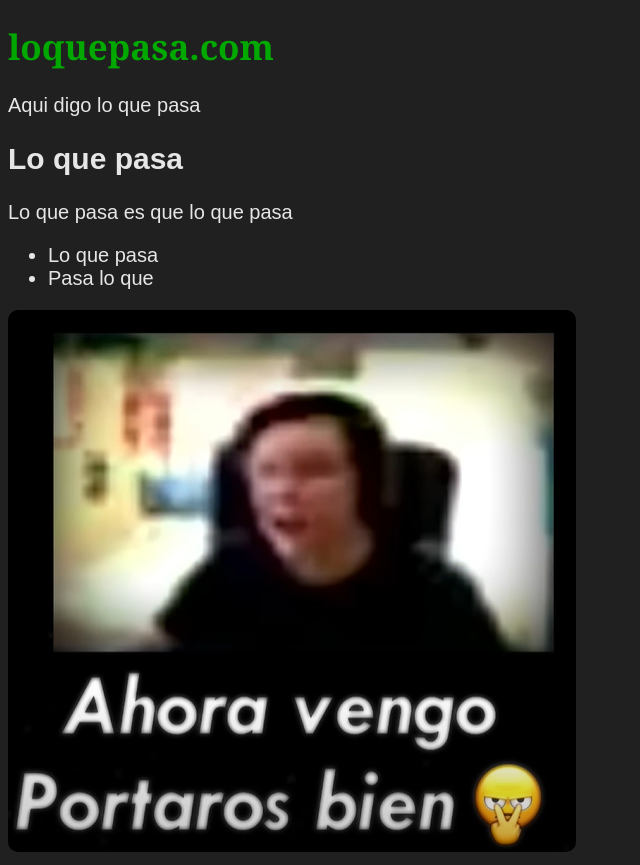
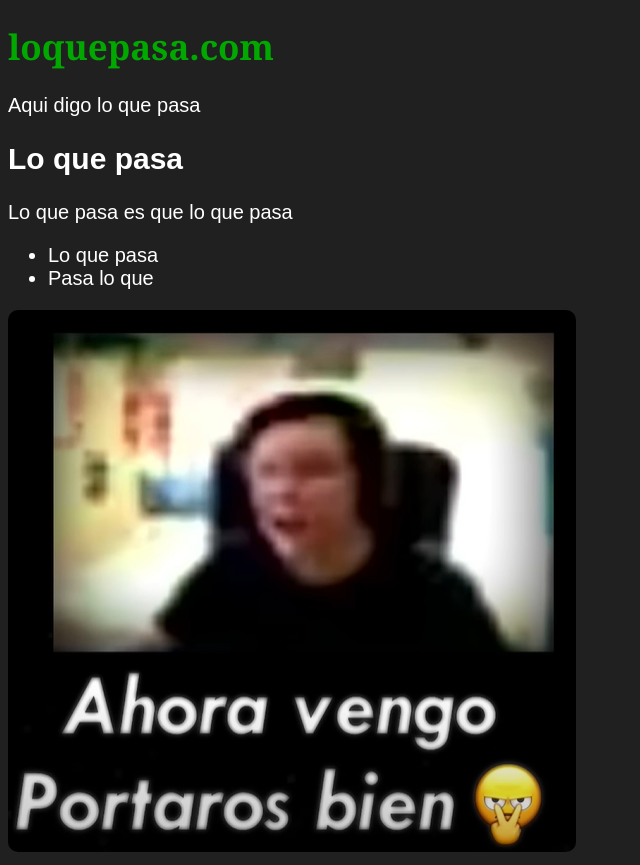
Before and after one commit to 2duviz2/2duviz2.github.io, a plain HTML site: page index.html in a window 1280 px wide. Shown: the whole page, without its empty margins (0-640 px from the left). Drawn offline with Linux system fonts and the light colour scheme.

Commit message:
modified:   style.css

```diff
--- a/style.css
+++ b/style.css
@@ -4,7 +4,7 @@ body {
     font-family: Arial,  sans-serif; /* Familia de fuentes */
     font-size: 20px; /* El tamaño de la fuente principal en el tag <p></p> */
     background-color: #212021; /* El color del fondo de la página web */
-    color: #e7e6e6; /* El color del texto*/
+    color: #ffffff; /* El color del texto*/
 }
 h1 {
     color: #00a800; /* El color de la cabecera */
```
